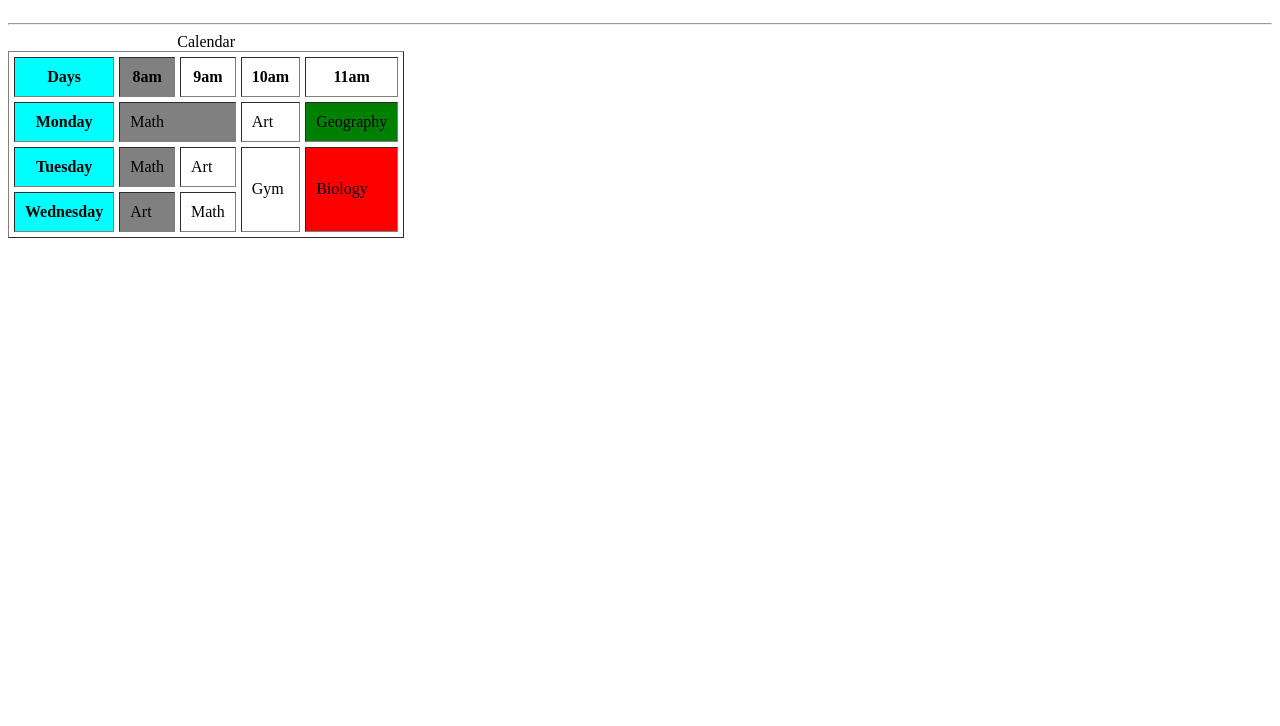
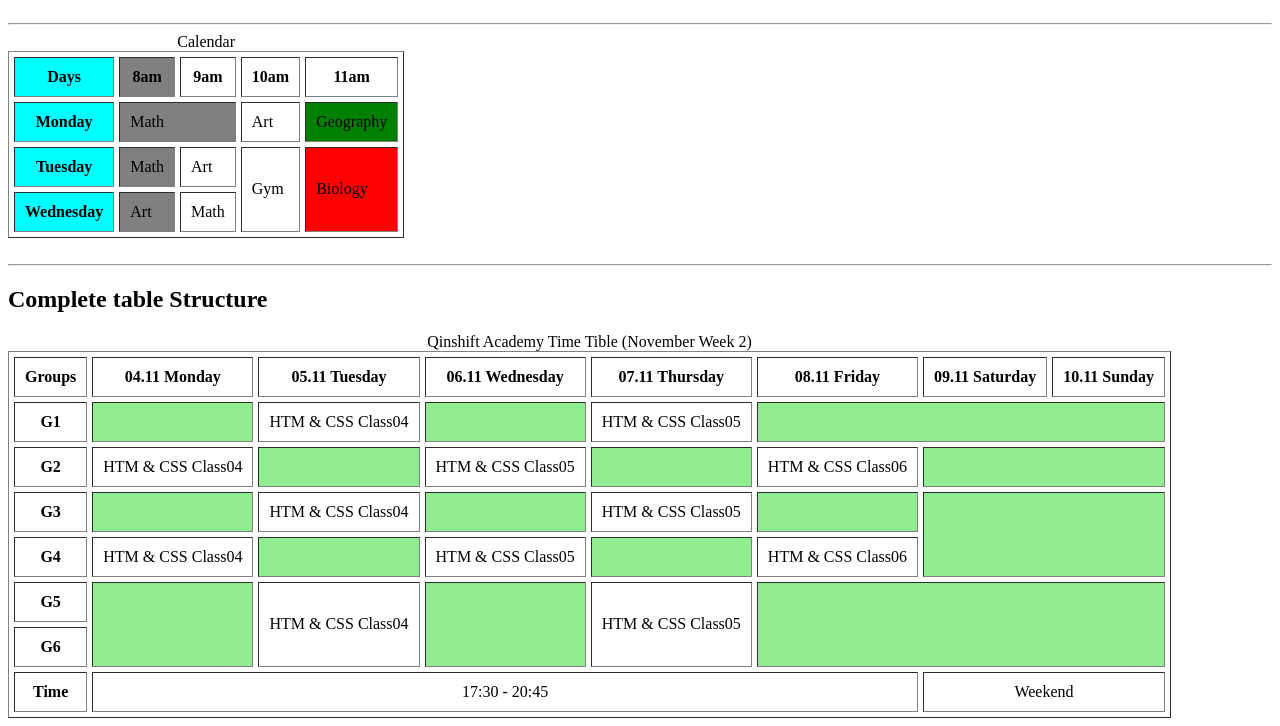
Before and after one commit to LjubishaMilosov/Qinshift_Full_stack_Academy, a plain HTML site: page HTML/class_04/index.html in a window 1280 px wide. Shown: the part 684-1410 px from the top of the page. Before the commit the page ends 930 px from the top, so only its background shows below. Drawn offline with Linux system fonts and the light colour scheme.

Commit message:
html forms

```diff
--- a/HTML/class_04/index.html
+++ b/HTML/class_04/index.html
@@ -124,6 +124,102 @@
     </tbody>
 </table>
 
+<br/>
+<hr/>
+
+<h2>Complete table Structure</h2>
+
+<table border="1" cellspacing="5" cellpadding="10">
+    <caption>Qinshift Academy Time Tible (November Week 2)</caption>
+    <colgroup>
+    <!--Missing code-->
+    </colgroup>
+    <thead>
+        <tr>
+            <th>Groups</th>
+            <th>04.11 Monday</th>
+            <th>05.11 Tuesday</th>
+            <th>06.11 Wednesday</th>
+            <th>07.11 Thursday</th>
+            <th>08.11 Friday</th>
+            <th>09.11 Saturday</th>
+            <th>10.11 Sunday</th>
+        </tr>
+
+    </thead>
+    <tbody>
+        <tr>
+            <th>G1</th>
+            <td bgcolor="lightgreen"></td>
+            <td>HTM & CSS Class04</td>
+            <td bgcolor="lightgreen"></td>
+            <td>HTM & CSS Class05</td>
+            <td colspan="3" bgcolor="lightgreen"></td>
+            <!-- <td></td>
+            <td></td> -->
+        </tr>
+        <tr>
+            <th>G2</th>
+            <td>HTM & CSS Class04</td>
+            <td bgcolor="lightgreen"></td>
+            <td>HTM & CSS Class05</td>
+            <td bgcolor="lightgreen"></td>
+            <td>HTM & CSS Class06</td>
+            <td colspan="2" bgcolor="lightgreen"></td>
+            <!-- <td></td> -->
+        </tr>
+        <tr>
+            <th>G3</th>
+            <td bgcolor="lightgreen"></td>
+            <td>HTM & CSS Class04</td>
+            <td bgcolor="lightgreen"></td>
+            <td>HTM & CSS Class05</td>
+            <td bgcolor="lightgreen"></td>
+            <td colspan="2" rowspan="2" bgcolor="lightgreen"></td>
+            <!-- <td></td>
+            <td></td> -->
+        </tr>
+        <tr>
+            <th>G4</th>
+            <td>HTM & CSS Class04</td>
+            <td bgcolor="lightgreen"></td>
+            <td>HTM & CSS Class05</td>
+            <td bgcolor="lightgreen"></td>
+            <td>HTM & CSS Class06</td>
+            <!-- <td colspan="2" bgcolor="lightgreen"></td> -->
+            <!-- <td></td> -->
+        </tr>
+        <tr>
+            <th>G5</th>
+            <td rowspan="2" bgcolor="lightgreen"></td>
+            <td rowspan="2">HTM & CSS Class04</td>
+            <td rowspan="2" bgcolor="lightgreen"></td>
+            <td rowspan="2">HTM & CSS Class05</td>
+            <td rowspan="2" colspan="3" bgcolor="lightgreen"></td>
+            <!-- <td></td>
+            <td></td> -->
+        </tr>
+        <tr>
+            <th>G6</th>
+            <!-- <td></td>
+            <td></td>
+            <td></td>
+            <td></td>
+            <td></td>
+            <td></td>
+            <td></td> -->
+        </tr>
+    </tbody>
+    <tfoot>
+       <tr>
+        <th>Time</th>
+        <td colspan="5" align="center">17:30 - 20:45</td>
+        <td colspan="2" align="center">Weekend</td>
+       </tr>
+    </tfoot>
+
+</table>
+
 
 
 
```
Also changed, not shown: HTML/class_05/forms.html (added, +129 -0 lines).
